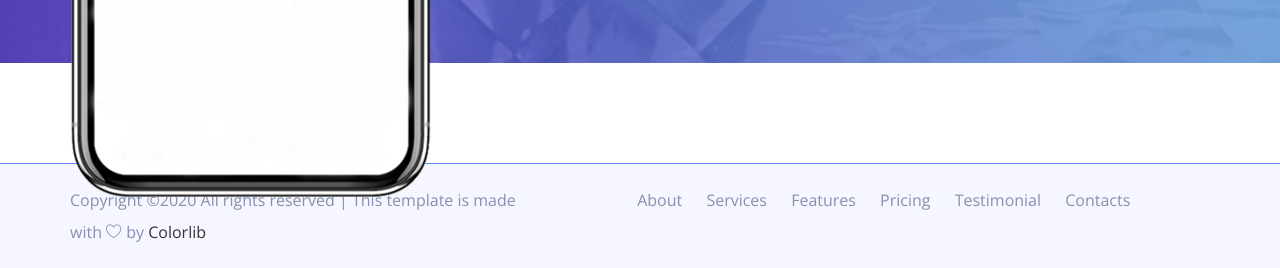
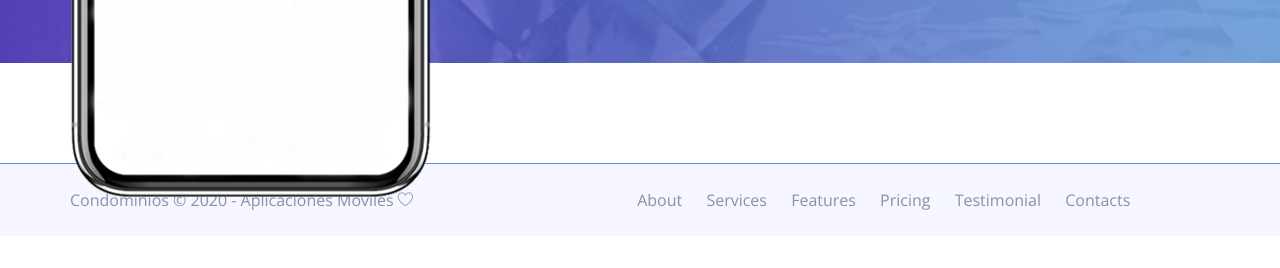
Before and after one commit to Condominios/Condominios.github.io, a plain HTML site: page index.html in a window 1280 px wide. Shown: the part 6517-6785 px from the top of the page. After the commit the page ends 6753 px from the top, so only its background shows below. Drawn offline with nearby package versions, Linux system fonts and the light colour scheme.

Commit message:
modified last part

```diff
--- a/index.html
+++ b/index.html
@@ -365,7 +365,7 @@
                 <div class="row">
                     <div class="col-xs-12 col-md-5">
                         <!-- Link back to Colorlib can't be removed. Template is licensed under CC BY 3.0. -->
-            <span>Copyright &copy;<script>document.write(new Date().getFullYear());</script> All rights reserved | This template is made with <i class="lnr lnr-heart" aria-hidden="true"></i> by <a href="https://colorlib.com" target="_blank">Colorlib</a></span>
+            <span>Condominios &copy; 2020 - Aplicaciones Moviles <i class="lnr lnr-heart" aria-hidden="true"></i> </a></span>
             <!-- Link back to Colorlib can't be removed. Template is licensed under CC BY 3.0. -->
                         <div class="space-30 hidden visible-xs"></div>
                     </div>
```
